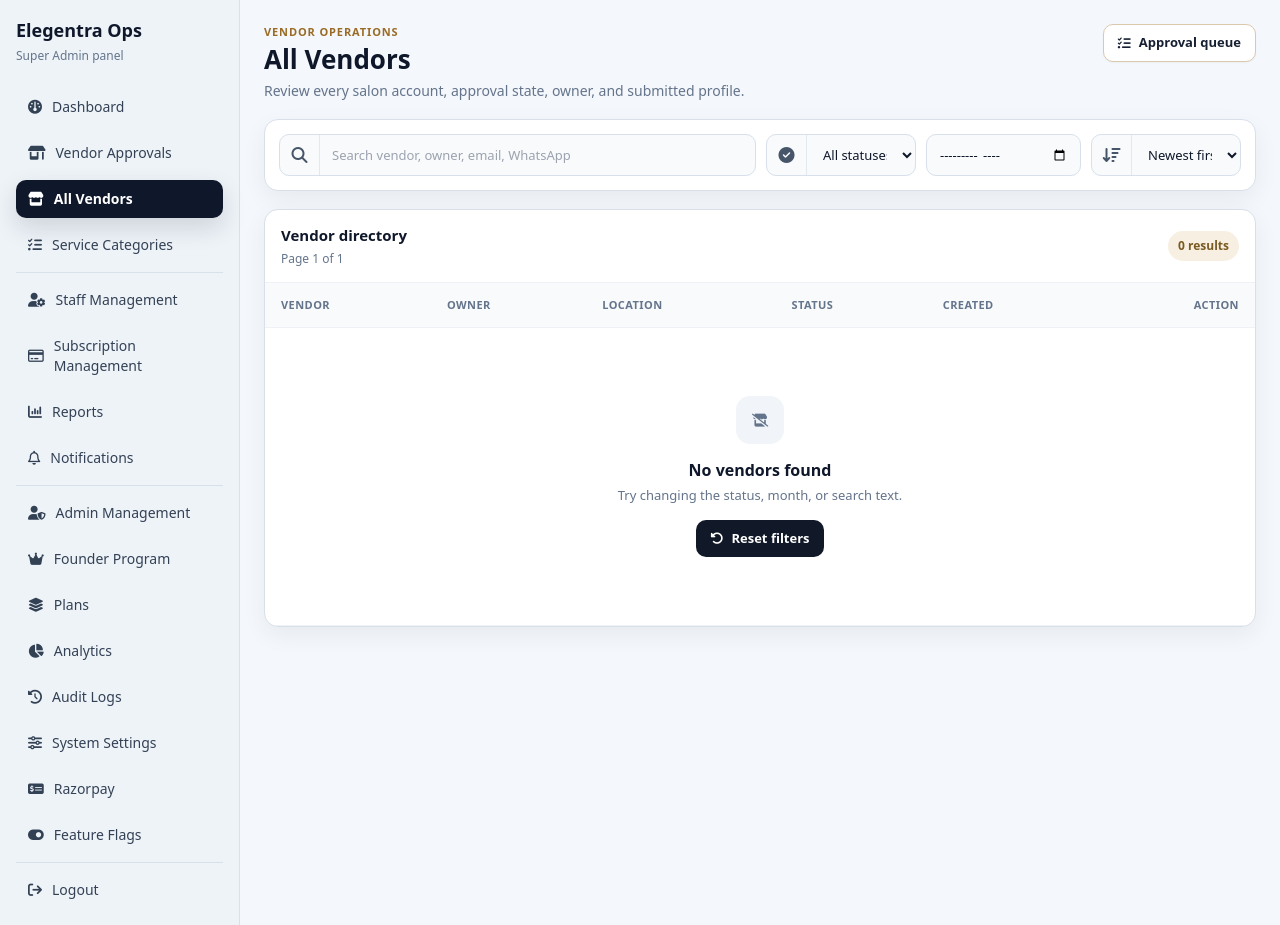
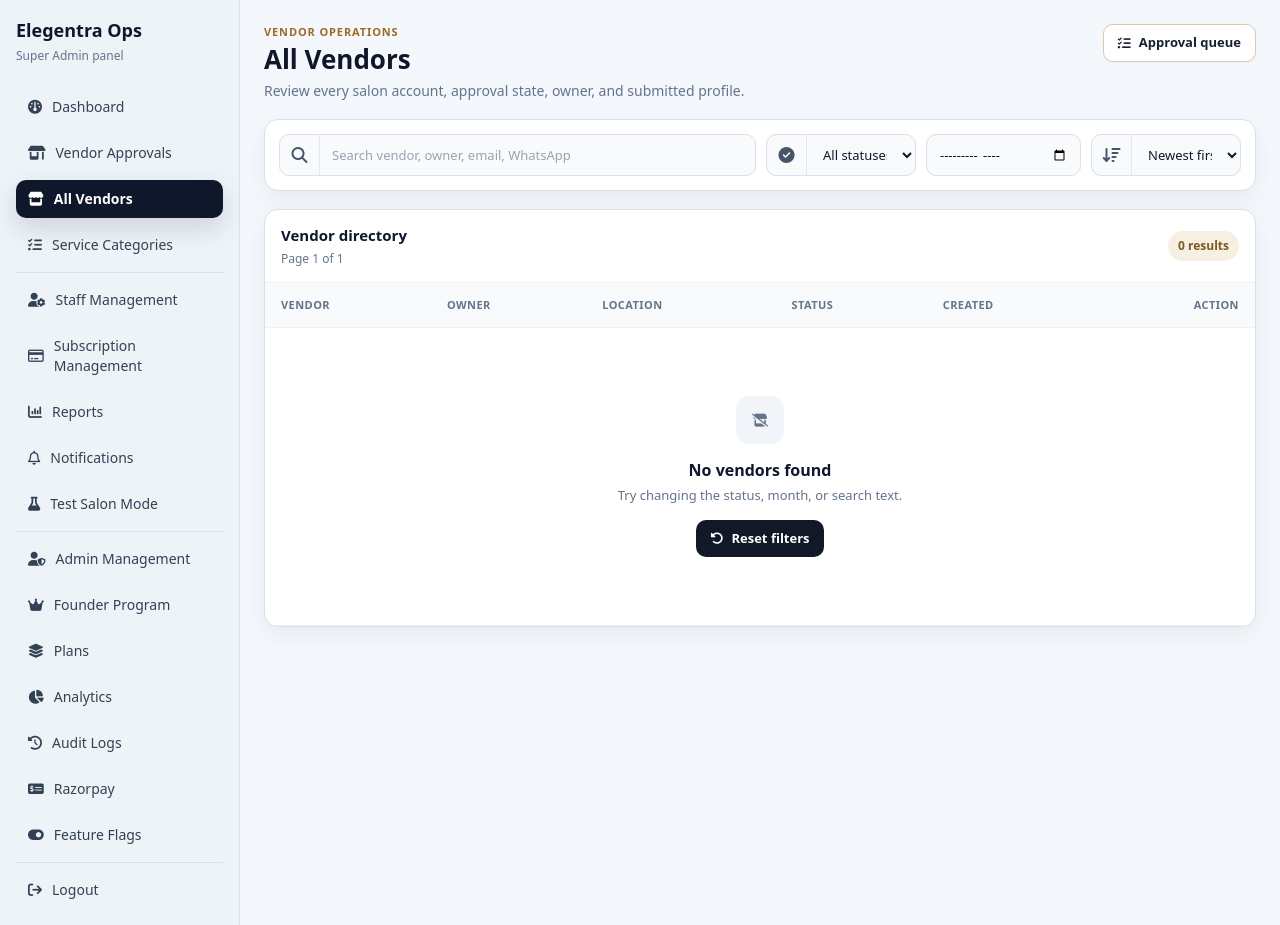
Before and after one commit to elegentra-platform/elegentra.v1, a Django app: page /staff/vendors/ in a window 1280 px wide. Run offline with Django 5.2, Linux system fonts and the light colour scheme; the visitor is signed in with stand-in values (Sample User, id 1); data that the repository does not hold is empty.

Commit message:
Add test salon mode for launch testing

```diff
--- a/staffpanel/models.py
+++ b/staffpanel/models.py
@@ -80,3 +80,38 @@ class StaffProfile(models.Model):
     @property
     def can_access_panel(self):
         return self.status == self.STATUS_ACTIVE
+
+
+class StaffPanelSetting(models.Model):
+    key = models.CharField(max_length=80, unique=True)
+    value = models.JSONField(default=dict, blank=True)
+    updated_by = models.ForeignKey(
+        settings.AUTH_USER_MODEL,
+        on_delete=models.SET_NULL,
+        null=True,
+        blank=True,
+        related_name="staff_panel_settings_updated",
+    )
+    created_at = models.DateTimeField(auto_now_add=True)
+    updated_at = models.DateTimeField(auto_now=True)
+
+    class Meta:
+        ordering = ["key"]
+
+    def __str__(self):
+        return self.key
+
+    @classmethod
+    def get_bool(cls, key, default=False):
+        setting = cls.objects.filter(key=key).first()
+        if not setting:
+            return default
+        return bool((setting.value or {}).get("enabled", default))
+
+    @classmethod
+    def set_bool(cls, key, enabled, user=None):
+        setting, _ = cls.objects.get_or_create(key=key, defaults={"value": {}})
+        setting.value = {"enabled": bool(enabled)}
+        setting.updated_by = user if getattr(user, "is_authenticated", False) else None
+        setting.save(update_fields=["value", "updated_by", "updated_at"])
+        return setting
--- a/staffpanel/templates/staffpanel/nav_links.html
+++ b/staffpanel/templates/staffpanel/nav_links.html
@@ -10,6 +10,7 @@
     <a href="{% url 'staffpanel:subscription_management' %}" class="staff-nav-link {% if active_tab == 'subscription_management' %}is-active{% endif %}"><i class="fa-regular fa-credit-card mr-2"></i> Subscription Management</a>
     <a href="{% url 'staffpanel:reports' %}" class="staff-nav-link {% if active_tab == 'reports' %}is-active{% endif %}"><i class="fa-solid fa-chart-column mr-2"></i> Reports</a>
     <a href="{% url 'staffpanel:notifications' %}" class="staff-nav-link {% if active_tab == 'notifications' %}is-active{% endif %}"><i class="fa-regular fa-bell mr-2"></i> Notifications</a>
+    <a href="{% url 'staffpanel:system_settings' %}" class="staff-nav-link {% if active_tab == 'system_settings' %}is-active{% endif %}"><i class="fa-solid fa-flask mr-2"></i> Test Salon Mode</a>
   {% endif %}
 
   {% if is_staff_super_admin %}
@@ -19,7 +20,6 @@
     <a href="{% url 'staffpanel:plans' %}" class="staff-nav-link {% if active_tab == 'plans' %}is-active{% endif %}"><i class="fa-solid fa-layer-group mr-2"></i> Plans</a>
     <a href="{% url 'staffpanel:analytics' %}" class="staff-nav-link {% if active_tab == 'analytics' %}is-active{% endif %}"><i class="fa-solid fa-chart-pie mr-2"></i> Analytics</a>
     <a href="{% url 'staffpanel:audit_logs' %}" class="staff-nav-link {% if active_tab == 'audit_logs' %}is-active{% endif %}"><i class="fa-solid fa-clock-rotate-left mr-2"></i> Audit Logs</a>
-    <a href="{% url 'staffpanel:system_settings' %}" class="staff-nav-link {% if active_tab == 'system_settings' %}is-active{% endif %}"><i class="fa-solid fa-sliders mr-2"></i> System Settings</a>
     <a href="{% url 'staffpanel:razorpay' %}" class="staff-nav-link {% if active_tab == 'razorpay' %}is-active{% endif %}"><i class="fa-solid fa-money-check-dollar mr-2"></i> Razorpay</a>
     <a href="{% url 'staffpanel:feature_flags' %}" class="staff-nav-link {% if active_tab == 'feature_flags' %}is-active{% endif %}"><i class="fa-solid fa-toggle-on mr-2"></i> Feature Flags</a>
   {% endif %}
--- a/staffpanel/templates/staffpanel/saloon_list.html
+++ b/staffpanel/templates/staffpanel/saloon_list.html
@@ -176,7 +176,7 @@
                 <div class="vendor-cell">
                   <div class="vendor-avatar">{{ saloon.name|default:saloon.owner.email|first|upper }}</div>
                   <div>
-                    <div class="vendor-main">{{ saloon.name|default:"(No name)" }}</div>
+                    <div class="vendor-main">{{ saloon.name|default:"(No name)" }}</div>{% if saloon.is_test_saloon %}<span class="mt-1 inline-flex rounded-full bg-amber-50 px-2 py-0.5 text-[10px] font-bold uppercase tracking-[0.14em] text-amber-700">Test</span>{% endif %}
                     <div class="vendor-muted">{{ saloon.whatsapp_number|default:"No WhatsApp" }}</div>
                   </div>
                 </div>
--- a/staffpanel/templates/staffpanel/saloon_queue.html
+++ b/staffpanel/templates/staffpanel/saloon_queue.html
@@ -18,7 +18,7 @@
     <tbody>
       {% for saloon in saloons %}
         <tr class="border-t border-slate-100 align-top">
-          <td class="px-4 py-3">{{ saloon.name|default:"(No name)" }}</td>
+          <td class="px-4 py-3"><div>{{ saloon.name|default:"(No name)" }}</div>{% if saloon.is_test_saloon %}<span class="mt-1 inline-flex rounded-full bg-amber-50 px-2 py-0.5 text-[10px] font-bold uppercase tracking-[0.14em] text-amber-700">Test</span>{% endif %}</td>
           <td class="px-4 py-3">
             <div>{{ saloon.owner.email }}</div>
             <div class="text-xs text-slate-500">{{ saloon.whatsapp_number }}</div>
--- a/staffpanel/views.py
+++ b/staffpanel/views.py
@@ -16,7 +16,13 @@ from saloons.models import GalleryPost, Saloon, SaloonRejectionReason
 from services.models import MainCategory, Service, ServiceCategory
 from plans.billing import assign_subscription_trial_on_approval
 from plans.models import SaloonSubscription, SubscriptionPaymentHistory, SubscriptionWebhookEvent
-from .models import StaffProfile
+from .models import StaffPanelSetting, StaffProfile
+
+TEST_SALOON_MODE_KEY = "test_saloon_mode"
+
+
+def _is_test_saloon_mode_enabled():
+    return StaffPanelSetting.get_bool(TEST_SALOON_MODE_KEY, default=False)
 
 
 def _staff_role(user):
@@ -288,6 +294,7 @@ def saloon_list(request):
             "sort": sort,
             "query": query,
             "status_choices": Saloon.APPROVAL_STATUS_CHOICES,
+            "test_saloon_mode_enabled": _is_test_saloon_mode_enabled(),
         }),
     )
 
@@ -315,6 +322,7 @@ def saloon_review(request, saloon_id):
             "services": Service.objects.filter(saloon=saloon).select_related("category").order_by("-created_at"),
             "gallery_posts": saloon.gallery_posts.prefetch_related("media").all()[:12],
             "rejection_history": saloon.rejection_reasons.order_by("-created_at")[:10],
+            "test_saloon_mode_enabled": _is_test_saloon_mode_enabled(),
         }),
     )
 
@@ -407,12 +415,20 @@ def gallery_post_moderate(request, saloon_id, post_id, action):
 def saloon_approve(request, saloon_id):
     saloon = get_object_or_404(Saloon, id=saloon_id)
     was_approved = saloon.approval_status == Saloon.APPROVAL_APPROVED
+    update_fields = ["approval_status", "is_active", "updated_at"]
+
+    if not was_approved and _is_test_saloon_mode_enabled() and request.POST.get("is_test_saloon") == "1":
+        saloon.is_test_saloon = True
+        saloon.test_saloon_marked_at = timezone.now()
+        saloon.test_saloon_marked_by = request.user
+        update_fields.extend(["is_test_saloon", "test_saloon_marked_at", "test_saloon_marked_by"])
+
     saloon.approval_status = Saloon.APPROVAL_APPROVED
     saloon.is_active = True
-    saloon.save(update_fields=["approval_status", "is_active", "updated_at"])
+    saloon.save(update_fields=update_fields)
     if not was_approved:
         assign_subscription_trial_on_approval(saloon)
-    messages.success(request, "Saloon approved.")
+    messages.success(request, "Test saloon approved." if saloon.is_test_saloon else "Saloon approved.")
     next_url = request.POST.get("next")
     if next_url:
         return redirect(next_url)
@@ -739,12 +755,55 @@ def audit_logs(request):
     }))
 
 
-@super_admin_required
+@admin_required
 def system_settings(request):
-    return render(request, "staffpanel/simple_page.html", _staff_context(request, {
+    if request.method == "POST":
+        action = request.POST.get("action", "").strip()
+        saloon_id = request.POST.get("saloon_id")
+
+        if action == "toggle_test_mode":
+            enabled = request.POST.get("enabled") == "1"
+            StaffPanelSetting.set_bool(TEST_SALOON_MODE_KEY, enabled, request.user)
+            messages.success(request, "Test salon mode turned on." if enabled else "Test salon mode turned off.")
+        elif action in {"hide_test", "delete_test", "convert_test"} and saloon_id:
+            saloon = get_object_or_404(Saloon, id=saloon_id, is_test_saloon=True)
+            if action == "hide_test":
+                saloon.is_active = False
+                saloon.test_saloon_hidden_at = timezone.now()
+                saloon.save(update_fields=["is_active", "test_saloon_hidden_at", "updated_at"])
+                messages.success(request, f"{saloon.name or 'Test saloon'} hidden from public pages.")
+            elif action == "delete_test":
+                name = saloon.name or "Test saloon"
+                saloon.delete()
+                messages.success(request, f"{name} deleted.")
+            elif action == "convert_test":
+                saloon.is_test_saloon = False
+                saloon.test_saloon_converted_at = timezone.now()
+                saloon.save(update_fields=["is_test_saloon", "test_saloon_converted_at", "updated_at"])
+                messages.success(request, f"{saloon.name or 'Saloon'} converted to a real saloon.")
+        elif action == "hide_all_tests":
+            count = Saloon.objects.filter(is_test_saloon=True, is_active=True).update(
+                is_active=False,
+                test_saloon_hidden_at=timezone.now(),
+                updated_at=timezone.now(),
+            )
+            messages.success(request, f"{count} test saloon(s) hidden.")
+        elif action == "delete_all_tests":
+            qs = Saloon.objects.filter(is_test_saloon=True)
+            count = qs.count()
+            qs.delete()
+            messages.success(request, f"{count} test saloon(s) deleted.")
+        else:
+            messages.error(request, "Unknown test salon action.")
+        return redirect("staffpanel:system_settings")
+
+    test_saloons = Saloon.objects.filter(is_test_saloon=True).select_related("owner", "profile").order_by("-updated_at", "-id")
+    return render(request, "staffpanel/system_settings.html", _staff_context(request, {
         "active_tab": "system_settings",
-        "page_title": "System Settings",
-        "page_note": "Super Admin only. Keep dangerous platform settings here later.",
+        "test_saloon_mode_enabled": _is_test_saloon_mode_enabled(),
+        "test_saloons": test_saloons,
+        "test_saloon_count": test_saloons.count(),
+        "active_test_saloon_count": test_saloons.filter(is_active=True).count(),
     }))
 
 
```
Also changed, not shown: plans/billing.py (+6 -4 lines), saloons/models.py (+14 -1 lines), staffpanel/templates/staffpanel/saloon_review.html (+9 -1 lines), staffpanel/templates/staffpanel/system_settings.html (added, +102 -0 lines), saloons/migrations/0026_saloon_is_test_saloon_and_more.py (added), staffpanel/migrations/0003_staffpanelsetting.py (added).
